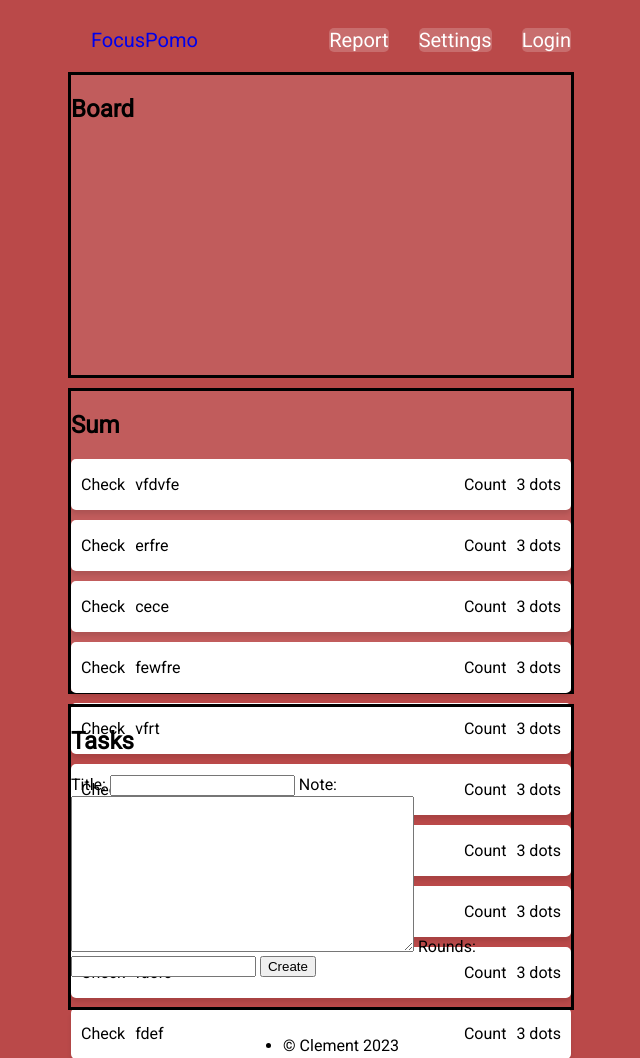
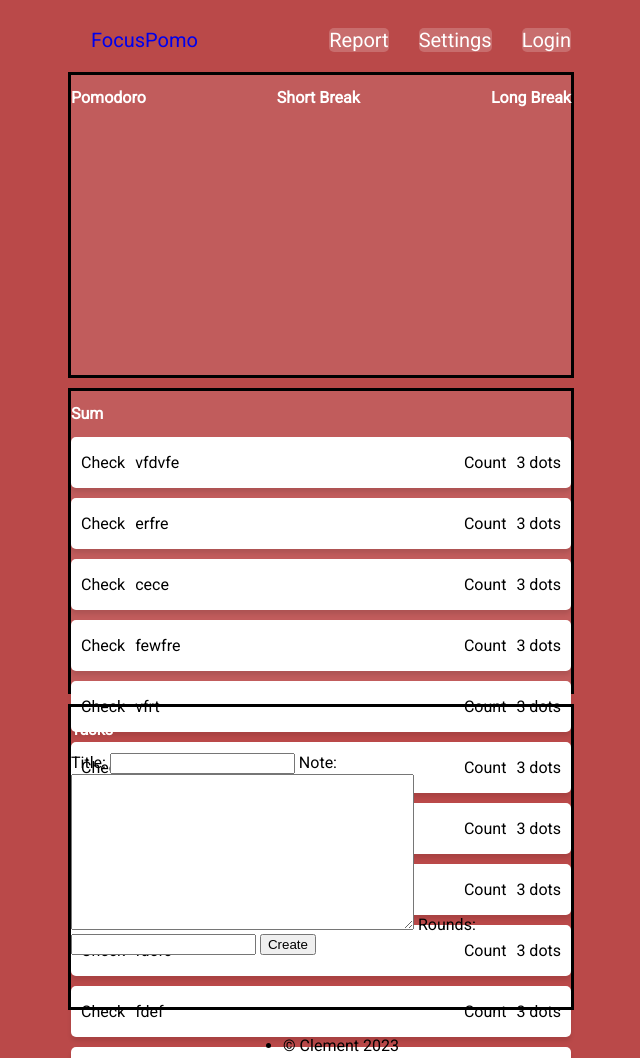
Before and after one commit to gambas-maker/focus, a Django app: page / in a window 1280 px wide. Shown: the top 1058 px of the page, without its empty margins (319-959 px from the left). Run offline with Django 4.2, Linux system fonts and the light colour scheme; data comes from the database, SQL or seed files in the repository; some libraries are stand-ins or nearby versions.

Commit message:
update police color size and board selection

```diff
--- a/focus_pomo/static/master.css
+++ b/focus_pomo/static/master.css
@@ -71,3 +71,12 @@
     gap: 10px;
     padding-right: 10px;
 }
+.selection{
+    display: flex;
+    flex-direction: row;
+    justify-content: space-between;
+}
+h2{
+    color: white;
+    font-size: 16px;
+}
--- a/focus_pomo/templates/index.html
+++ b/focus_pomo/templates/index.html
@@ -26,7 +26,11 @@
         </div>
     </ul>
     <div class="screen">
-        <h2>Board</h2>
+        <div class="selection">
+            <h2>Pomodoro</h2>
+            <h2>Short Break</h2>
+            <h2>Long Break</h2>
+        </div>
     </div>
     <div class="screen">
         <h2>Sum</h2>
```
